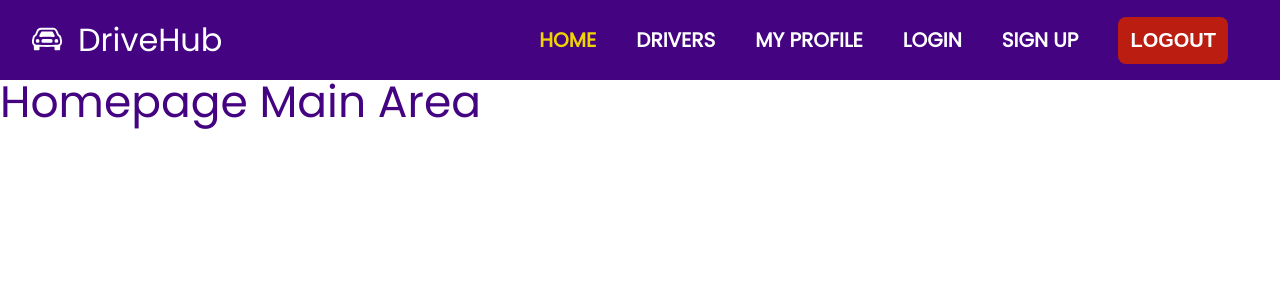
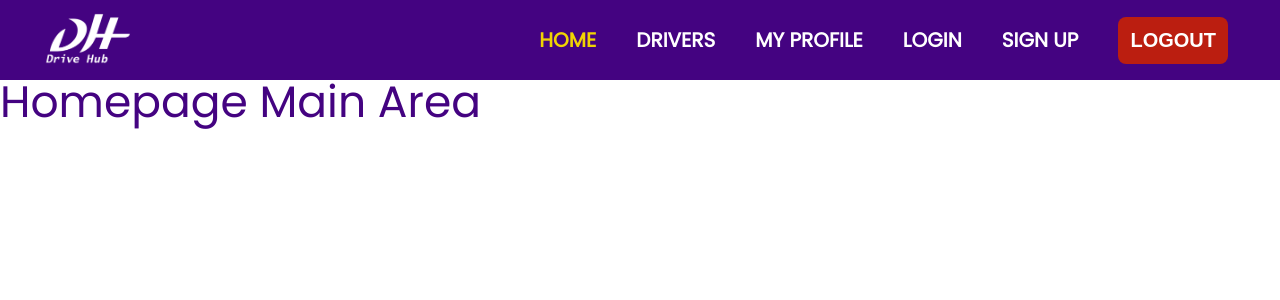
Before and after one commit to MikeSymoDev/frontend-driving-school, a React (Create React App) app: page / in a window 1280 px wide. Shown: the top 300 px of the page. Built offline with nearby package versions, Linux system fonts and the light colour scheme.

Commit message:
logo in header

```diff
--- a/src/components/header/header.jsx
+++ b/src/components/header/header.jsx
@@ -1,5 +1,6 @@
 import React from 'react';
-import { BsCarFront } from 'react-icons/bs';
+// import { BsCarFront } from 'react-icons/bs';
+import LogoWhite from '../../assets/logos/logo_dh_whitenew.png';
 import { NavLink } from 'react-router-dom';
 import './header.scss';
 
@@ -13,10 +14,10 @@ export default function Header() {
       <div className="header">
         <div className="leftheader">
           <div className="logo">
-            <BsCarFront size={30} />
+            {/* <BsCarFront size={30} /> */}
+              <img src={LogoWhite} alt='Drive Hub Logo' style={{ width: '7rem', height: 'auto' }} />
           </div>
 
-          <div className="brand">DriveHub</div>
         </div>
         <div className="rightheader">
           <div className="navigation">
--- a/src/components/header/header.scss
+++ b/src/components/header/header.scss
@@ -20,7 +20,7 @@
 // LEFT HEADER
 
 .leftheader {
-  width: 30%;
+  width: 20%;
   display: flex;
   float: left;
   align-items: center;
@@ -31,14 +31,10 @@
   margin-right: 1rem;
 }
 
-.brand {
-  font-size: 2rem
-}
-
 //RIGHT HEADER
 
 .rightheader {
-  width: 70%;
+  width: 80%;
   display: flex;
   align-items: center;
   justify-content: flex-end;
```
Also changed, not shown: src/assets/logos/logo_dh_whitenew.png (added).
